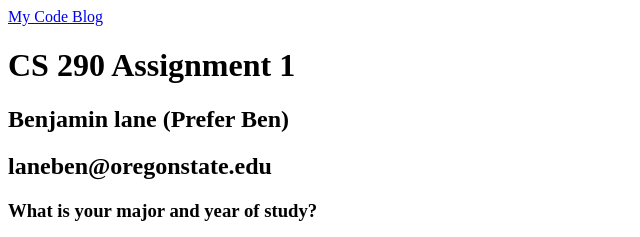
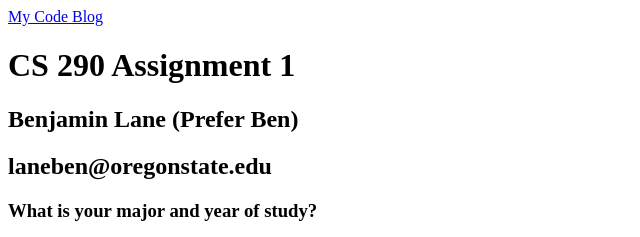
Before and after one commit to UnseemlyDuck/UnseemlyDuck.github.io, a plain HTML site: page index.html in a window 1280 px wide. Shown: the top 237 px of the page, 0-640 px from the left. Drawn offline with Linux system fonts and the light colour scheme.

Commit message:
Fixed last name

```diff
--- a/index.html
+++ b/index.html
@@ -6,7 +6,7 @@
   </head>
   <body>
   <h2>
-    Benjamin lane (Prefer Ben)
+    Benjamin Lane (Prefer Ben)
   </h2>
   <h2>
     laneben@oregonstate.edu
```
